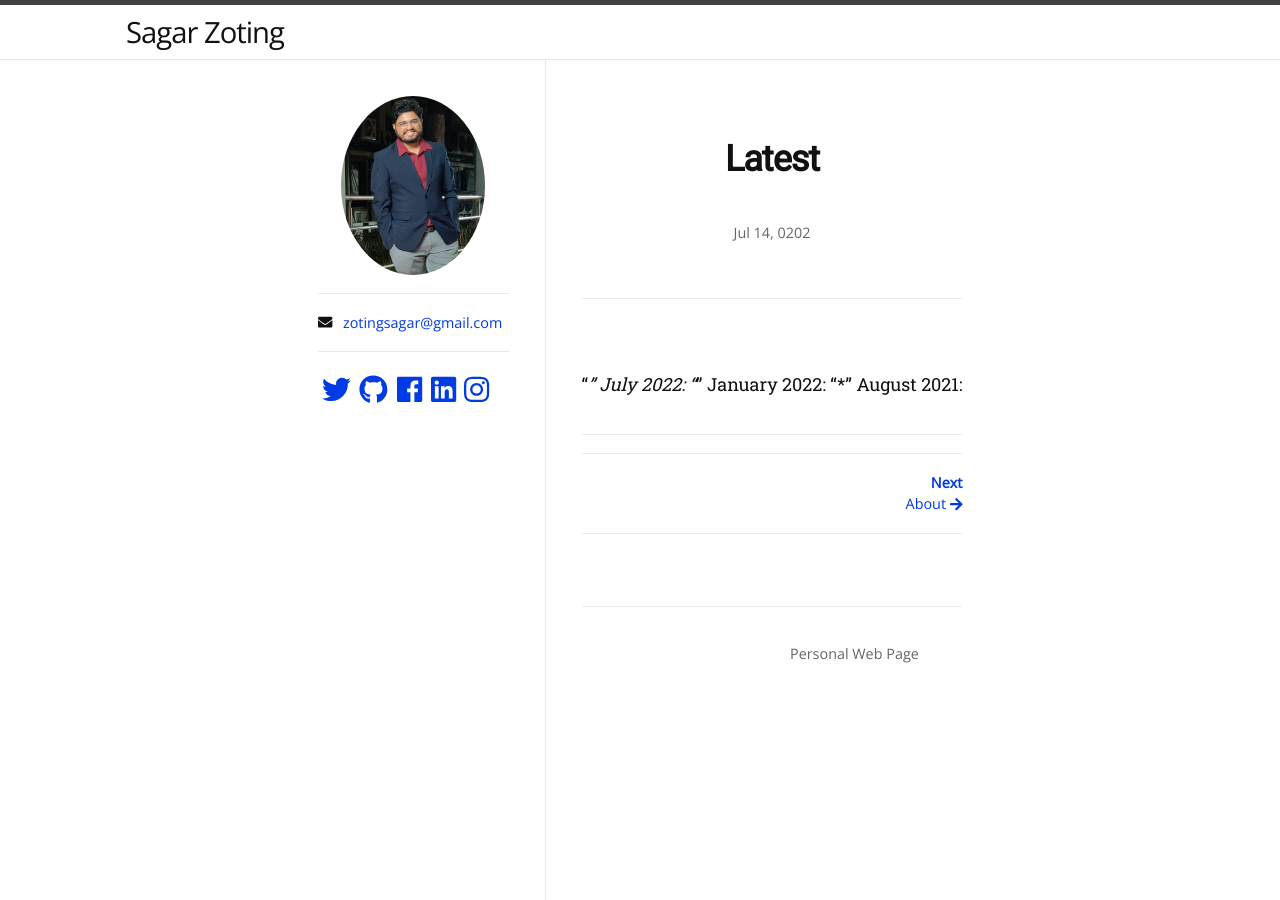
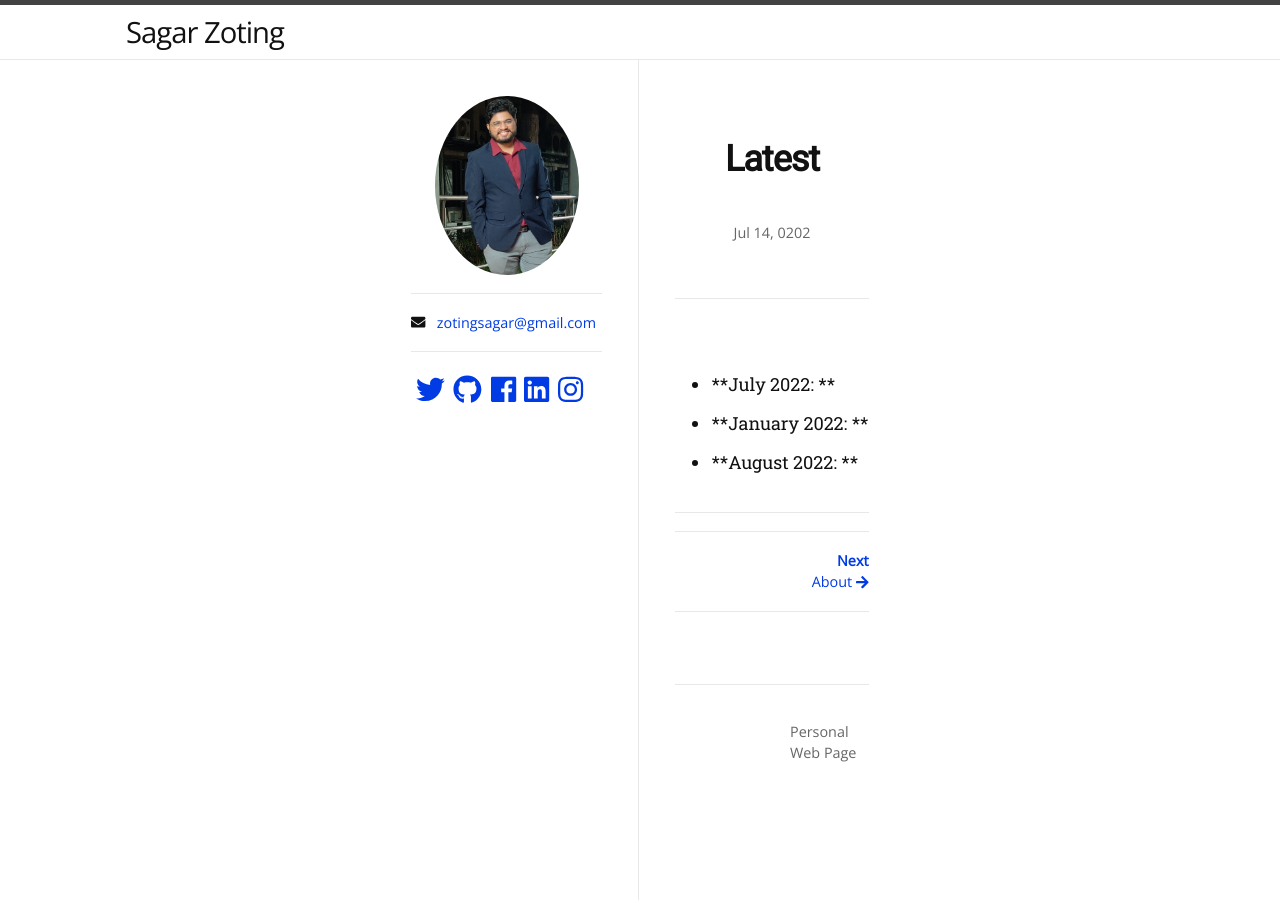
Before and after one commit to zotingsagar/zotingsagar.github.io, a Jekyll site: the page built from _posts/202-07-14-Latest.md, in a window 1280 px wide. Built offline with Jekyll 4.4.1, drawn with Linux system fonts in a browser that asks for light colours; nearby versions of some CDN libraries; some web fonts are replaced.

Commit message:
Update 202-07-14-Latest.md

```diff
--- a/_posts/202-07-14-Latest.md
+++ b/_posts/202-07-14-Latest.md
@@ -1,6 +1,8 @@
 ---
 layout: post
 ---
-"*" July 2022:
-"*" January 2022:
-"*" August 2021:
+- **July 2022: **
+
+- **January 2022: **
+
+- **August 2022: **
```
